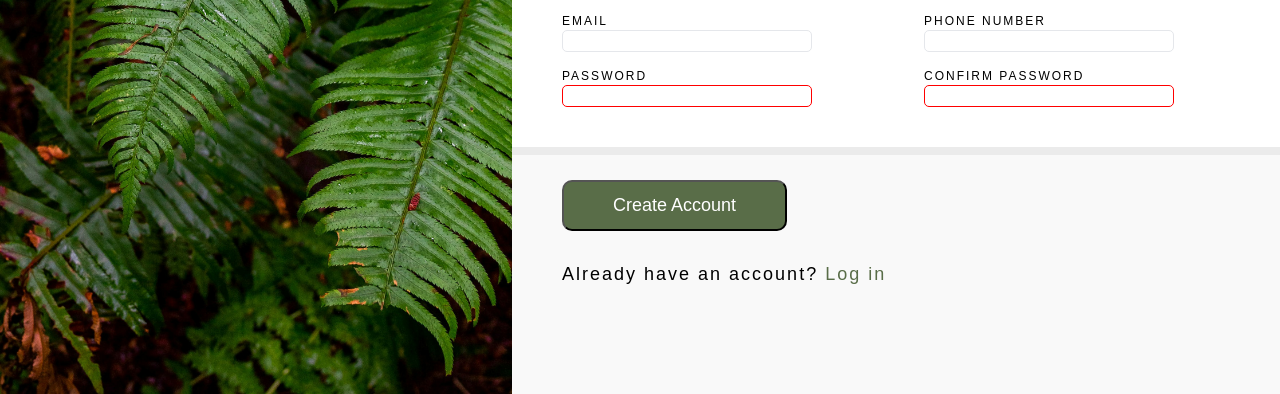
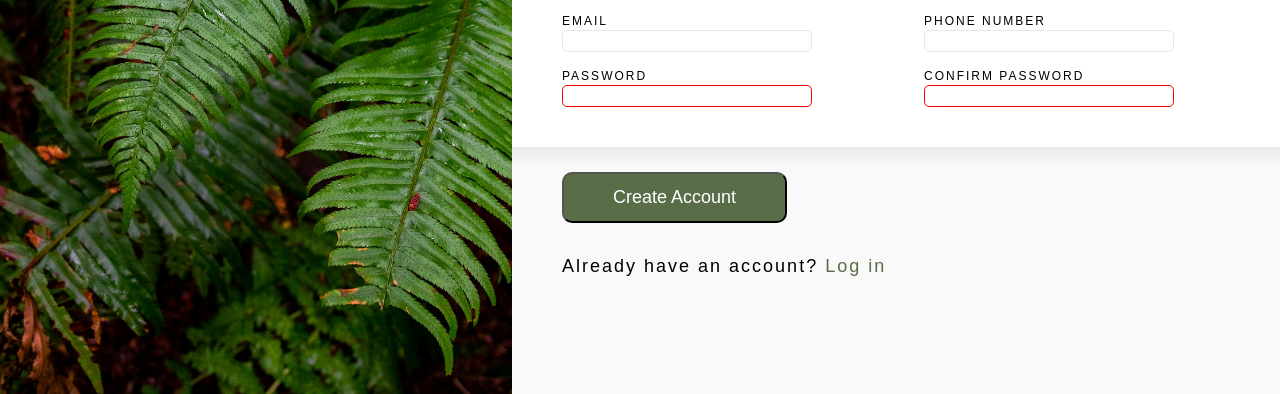
Before and after one commit to MaxSanchez99/sign-up-form, a plain HTML site: page index.html in a window 1280 px wide. Shown: the part 406-800 px from the top of the page. Drawn offline with Linux system fonts and the light colour scheme.

Commit message:
Added a transition effect to top of button div

```diff
--- a/styles.css
+++ b/styles.css
@@ -177,7 +177,18 @@ input:focus {
 
 .button {
     padding: 25px 100px 20px 50px;
-    border-top: solid rgb(235, 235, 235) 8px;
+    position: relative;
+}
+
+.button::before {
+    background-image: linear-gradient(to top, rgb(249, 249, 249) 0%, rgb(235, 235, 235) 100%);
+    position: absolute;
+    content: "";
+    left: 0;
+    right: 0;
+    width: 100%;
+    height: 20px;
+    top: 0;
 }
 
 button {
```
